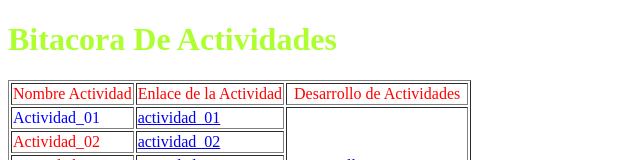
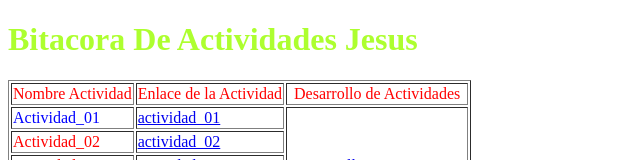
Before and after one commit to rundeveloper/adsi2202788.github.io, a plain HTML site: page index.html in a window 1280 px wide. Shown: the top 160 px of the page, without its empty margins (0-640 px from the left). Drawn offline with Linux system fonts and the light colour scheme.

Commit message:
agregar otra pagina y agregar nombre

```diff
--- a/index.html
+++ b/index.html
@@ -5,7 +5,7 @@
     <title>Bitacora De Proyectos</title>
   </head>
   <body style="color: red">
-    <h1 style="color: greenyellow">Bitacora De Actividades</h1>
+    <h1 style="color: greenyellow">Bitacora De Actividades Jesus</h1>
 
     <table border="1" widht="300">
       <tr>
```
Also changed, not shown: actividades/otrapagina.html (added).
